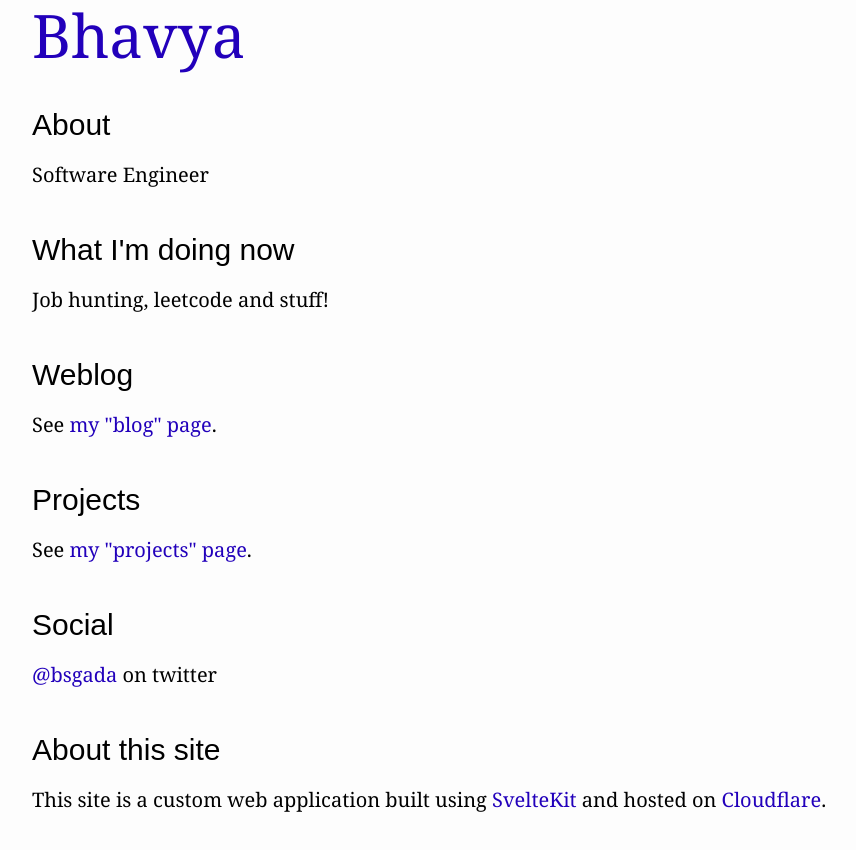
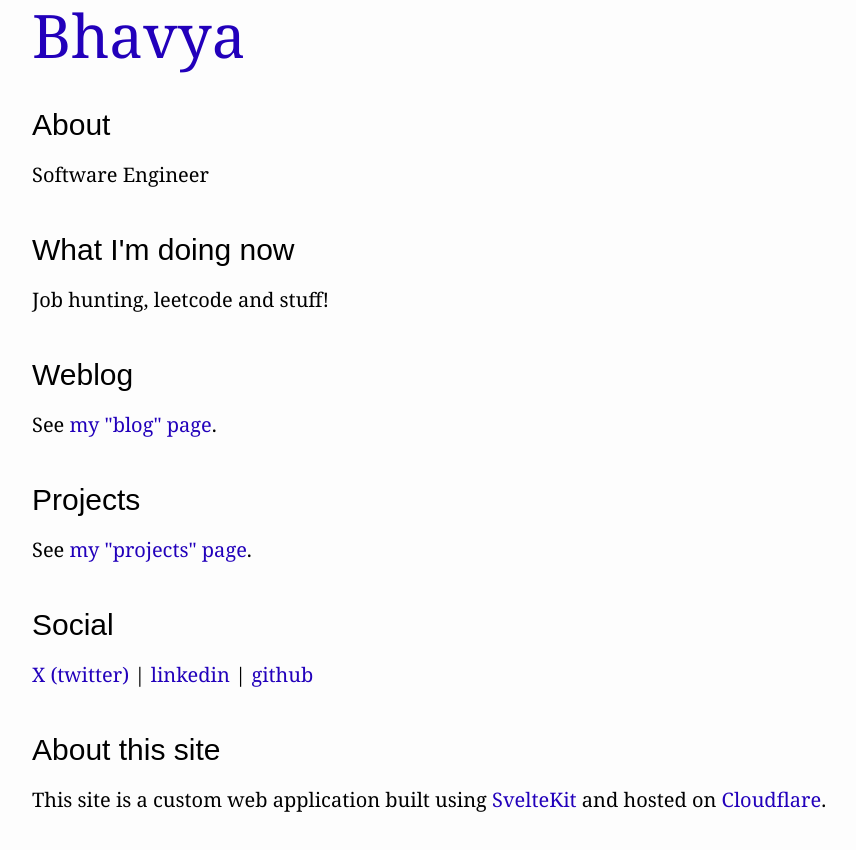
Before and after one commit to bhavyagada/website, a SvelteKit app: page / in a window 1280 px wide. Shown: the top 850 px of the page, without its empty margins (208-1064 px from the left). Built offline with nearby package versions, Linux system fonts and the light colour scheme.

Commit message:
add socials

```diff
--- a/src/routes/(main)/+page.svelte
+++ b/src/routes/(main)/+page.svelte
@@ -17,7 +17,11 @@
     <h2>Projects</h2>
     <p>See <a href="/projects">my "projects" page</a>.</p>
     <h2>Social</h2>
-    <p><a href="https://x.com/bsgada">@bsgada</a> on twitter</p>
+    <p>
+      <a href="https://x.com/bsgada">X (twitter)</a> |
+      <a href="https://www.linkedin.com/in/bhavyagada">linkedin</a> |
+      <a href="https://github.com/bhavyagada">github</a>
+    </p>
     <h2>About this site</h2>
     <p>This site is a custom web application built using <a href="https://svelte.dev/docs/kit/introduction">SvelteKit</a> and hosted on <a href="https://www.cloudflare.com/">Cloudflare</a>.</p>
   </section>
```
